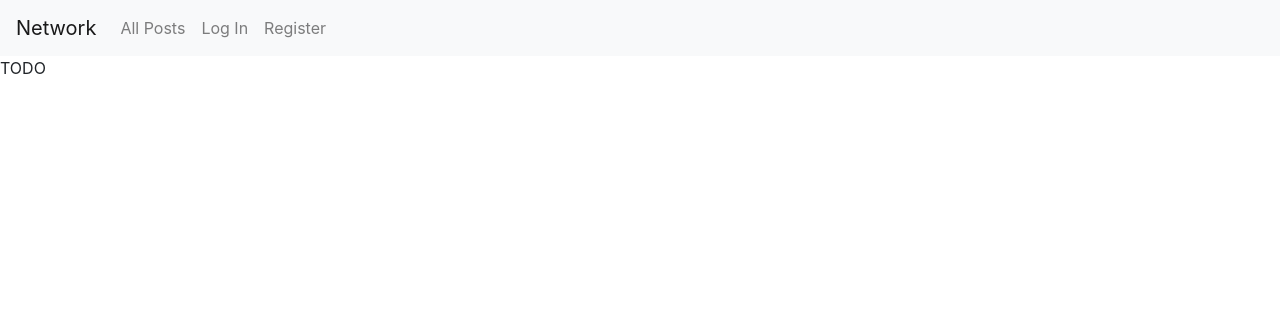
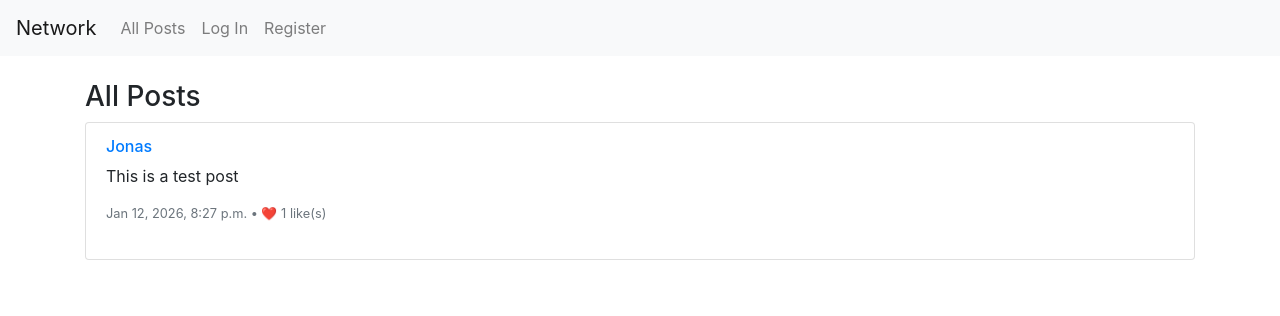
Before and after one commit to JonasKoeder/social-network, a Django app: page / in a window 1280 px wide. Shown: the top 316 px of the page. Run offline with Django 3.2, Linux system fonts and the light colour scheme; data comes from the database, SQL or seed files in the repository; both versions use the stored data as it was after the commit; tables that the repository leaves empty hold one stand-in row (values such as "Sample post"); some libraries are stand-ins or nearby versions.

Commit message:
Add profile and follow features

```diff
--- a/network/models.py
+++ b/network/models.py
@@ -4,3 +4,31 @@ from django.db import models
 
 class User(AbstractUser):
     pass
+
+
+class Post(models.Model):
+    author = models.ForeignKey(User, on_delete=models.CASCADE, related_name="posts")
+    content = models.TextField(max_length=280)  # Wie bei Twitter/Threads
+    timestamp = models.DateTimeField(auto_now_add=True)
+    likes = models.ManyToManyField(User, blank=True, related_name="liked_posts")
+
+    class Meta:
+        ordering = ['-timestamp']  # the newest posts first
+
+    def __str__(self):
+        return f"{self.author.username}: {self.content[:50]}"
+
+    def like_count(self):
+        return self.likes.count()
+
+
+class Follow(models.Model):
+    follower = models.ForeignKey(User, on_delete=models.CASCADE, related_name="following")
+    following = models.ForeignKey(User, on_delete=models.CASCADE, related_name="followers")
+    created_at = models.DateTimeField(auto_now_add=True)
+
+    class Meta:
+        unique_together = ('follower', 'following')  # prevents duplicate follows
+
+    def __str__(self):
+        return f"{self.follower.username} follows {self.following.username}"
--- a/network/templates/network/index.html
+++ b/network/templates/network/index.html
@@ -1,5 +1,74 @@
 {% extends "network/layout.html" %}
 
 {% block body %}
-    TODO
+    <div class="container mt-4">
+
+        <!-- New Post Form (only for logged in users) -->
+        {% if user.is_authenticated %}
+        <div class="card mb-4">
+            <div class="card-body">
+                <h5 class="card-title">New Post</h5>
+                <form action="{% url 'create_post' %}" method="post">
+                    {% csrf_token %}
+                    <div class="form-group">
+                        <textarea class="form-control" name="content" rows="3" placeholder="What's on your mind?" maxlength="280" required></textarea>
+                    </div>
+                    <button type="submit" class="btn btn-primary mt-2">Post</button>
+                </form>
+            </div>
+        </div>
+        {% endif %}
+
+        <!-- All Posts Section -->
+        <h3>All Posts</h3>
+
+        {% for post in page_obj %}
+        <div class="card mb-3">
+            <div class="card-body">
+                <h6 class="card-subtitle mb-2">
+                    <a href="#" class="text-decoration-none">{{ post.author.username }}</a>
+                </h6>
+                <p class="card-text">{{ post.content }}</p>
+                <p class="text-muted small">
+                    {{ post.timestamp|date:"M d, Y, g:i a" }} •
+                    <span>❤️ {{ post.like_count }} like(s)</span>
+                </p>
+            </div>
+        </div>
+        {% empty %}
+        <p class="text-muted">No posts yet.</p>
+        {% endfor %}
+
+        <!-- Pagination -->
+        {% if page_obj.has_other_pages %}
+        <nav aria-label="Page navigation">
+            <ul class="pagination justify-content-center">
+                {% if page_obj.has_previous %}
+                <li class="page-item">
+                    <a class="page-link" href="?page=1">First</a>
+                </li>
+                <li class="page-item">
+                    <a class="page-link" href="?page={{ page_obj.previous_page_number }}">Previous</a>
+                </li>
+                {% endif %}
+
+                <li class="page-item disabled">
+                    <span class="page-link">
+                        Page {{ page_obj.number }} of {{ page_obj.paginator.num_pages }}
+                    </span>
+                </li>
+
+                {% if page_obj.has_next %}
+                <li class="page-item">
+                    <a class="page-link" href="?page={{ page_obj.next_page_number }}">Next</a>
+                </li>
+                <li class="page-item">
+                    <a class="page-link" href="?page={{ page_obj.paginator.num_pages }}">Last</a>
+                </li>
+                {% endif %}
+            </ul>
+        </nav>
+        {% endif %}
+
+    </div>
 {% endblock %}
--- a/network/urls.py
+++ b/network/urls.py
@@ -7,5 +7,8 @@ urlpatterns = [
     path("", views.index, name="index"),
     path("login", views.login_view, name="login"),
     path("logout", views.logout_view, name="logout"),
-    path("register", views.register, name="register")
+    path("register", views.register, name="register"),
+    path("create", views.create_post, name="create_post"),
+    path("profile/<str:username>", views.profile, name="profile"),
+    path("follow/<str:username>", views.follow, name="follow"),
 ]
--- a/network/views.py
+++ b/network/views.py
@@ -1,14 +1,110 @@
 from django.contrib.auth import authenticate, login, logout
+from django.contrib.auth.decorators import login_required
 from django.db import IntegrityError
-from django.http import HttpResponse, HttpResponseRedirect
+from django.http import HttpResponse, HttpResponseRedirect, JsonResponse
 from django.shortcuts import render
 from django.urls import reverse
+from django.core.paginator import Paginator
+import json
 
-from .models import User
+from .models import User, Post, Follow
 
 
 def index(request):
-    return render(request, "network/index.html")
+    posts = Post.objects.all()
+
+    # Pagination: 10 posts per page
+    paginator = Paginator(posts, 10)
+    page_number = request.GET.get('page')
+    page_obj = paginator.get_page(page_number)
+
+    return render(request, "network/index.html", {
+        "page_obj": page_obj
+    })
+
+
+@login_required
+def create_post(request):
+    if request.method == "POST":
+        content = request.POST.get("content")
+
+        if content:
+            post = Post.objects.create(
+                author=request.user,
+                content=content
+            )
+            return HttpResponseRedirect(reverse("index"))
+
+    return HttpResponseRedirect(reverse("index"))
+
+
+def profile(request, username):
+    # Get the user
+    try:
+        profile_user = User.objects.get(username=username)
+    except User.DoesNotExist:
+        return render(request, "network/error.html", {
+            "message": "User not found."
+        })
+
+    # Get all posts of this user
+    posts = Post.objects.filter(author=profile_user)
+
+    # Pagination
+    paginator = Paginator(posts, 10)
+    page_number = request.GET.get('page')
+    page_obj = paginator.get_page(page_number)
+
+    # Check if current user follows this user
+    is_following = False
+    if request.user.is_authenticated:
+        is_following = Follow.objects.filter(
+            follower=request.user,
+            following=profile_user
+        ).exists()
+
+    # Count followers and following
+    followers_count = Follow.objects.filter(following=profile_user).count()
+    following_count = Follow.objects.filter(follower=profile_user).count()
+
+    return render(request, "network/profile.html", {
+        "profile_user": profile_user,
+        "page_obj": page_obj,
+        "is_following": is_following,
+        "followers_count": followers_count,
+        "following_count": following_count
+    })
+
+
+@login_required
+def follow(request, username):
+    if request.method == "POST":
+        try:
+            user_to_follow = User.objects.get(username=username)
+
+            # You cannot follow yourself
+            if user_to_follow != request.user:
+                # Toggle follow/unfollow
+                follow_instance = Follow.objects.filter(
+                    follower=request.user,
+                    following=user_to_follow
+                )
+
+                if follow_instance.exists():
+                    # Unfollow
+                    follow_instance.delete()
+                else:
+                    # Follow
+                    Follow.objects.create(
+                        follower=request.user,
+                        following=user_to_follow
+                    )
+        except User.DoesNotExist:
+            pass
+
+        return HttpResponseRedirect(reverse("profile", args=[username]))
+
+    return HttpResponseRedirect(reverse("index"))
 
 
 def login_view(request):
```
Also changed, not shown: db.sqlite3, network/migrations/0002_post_follow.py (added).
